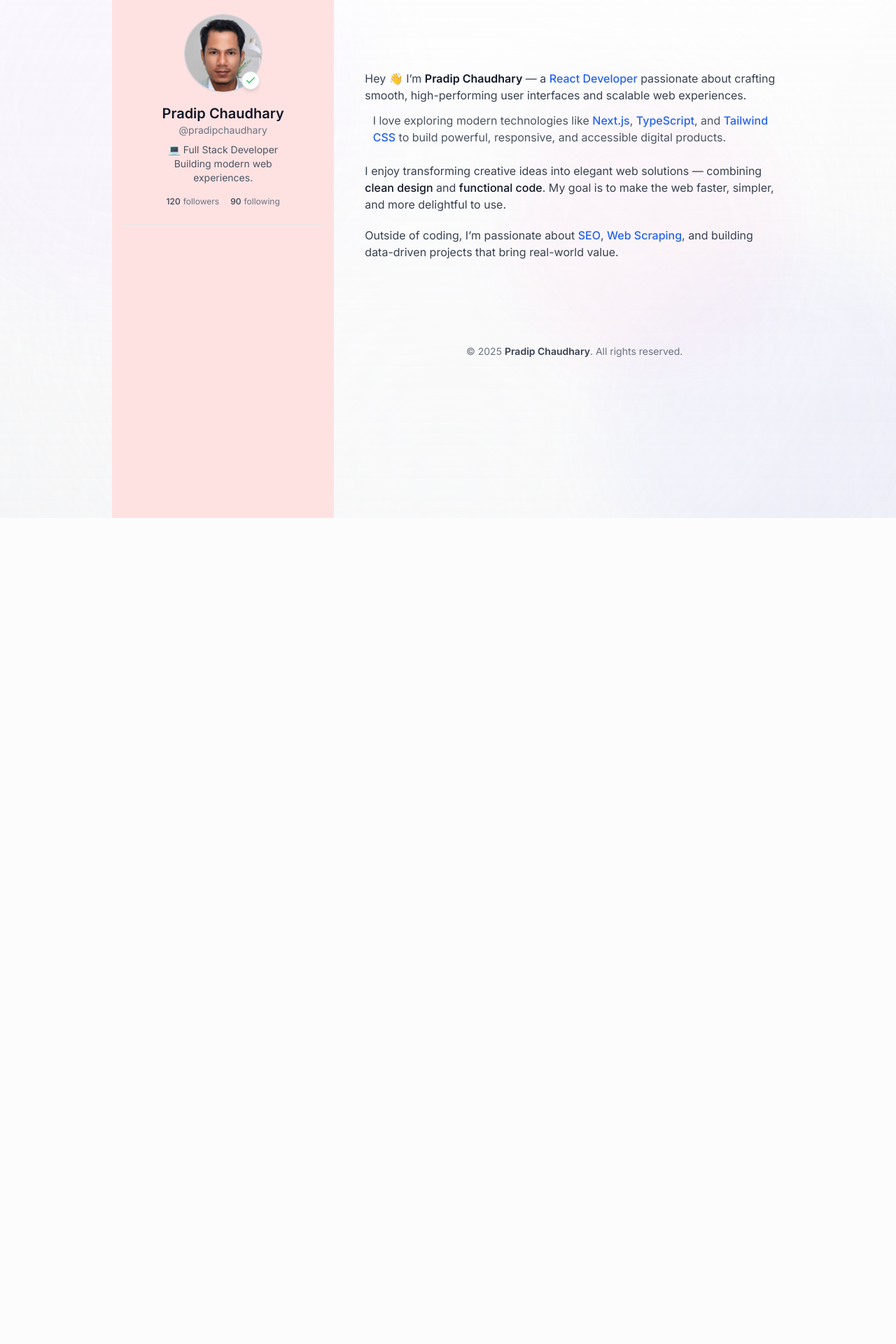
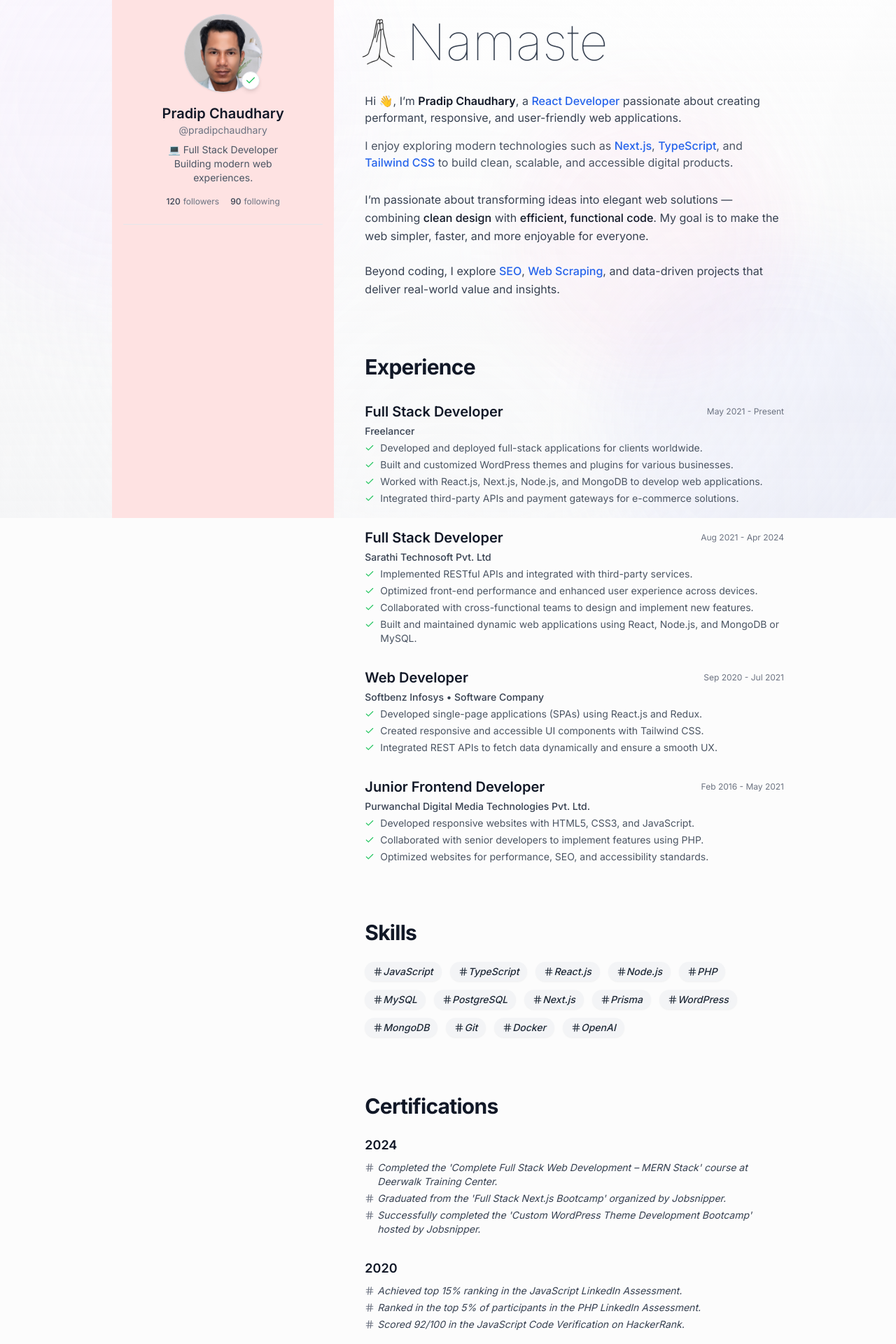
Before and after one commit to pradipchaudhary/portfolio.v3, a Next.js app: page / in a window 1280 px wide. Shown: the part 60-1980 px from the top of the page at 70% size. Before the commit the page ends 800 px from the top, so only its background shows below. Built offline with nearby package versions, Linux system fonts and the light colour scheme.

Commit message:
new look

```diff
--- a/app/page.tsx
+++ b/app/page.tsx
@@ -1,6 +1,10 @@
 "use client";
 
 import About from "@/components/about/About";
+import Certifications from "@/components/Certifications";
+import Experience from "@/components/experience/Experience";
+import Footer from "@/components/Footer";
+import Skills from "@/components/Skills";
 
 /**
  * HomePage Component — Enhanced Professional UI
@@ -16,19 +20,11 @@ export default function HomePage() {
             {/* === ABOUT SECTION === */}
             <About />
 
-            {/* === DIVIDER === */}
-
+            <Experience />
+            <Skills />
+            <Certifications />
             {/* === FOOTER === */}
-            <footer className="py-10 text-center text-gray-500 text-xs md:text-sm">
-                <p>
-                    © {new Date().getFullYear()}{" "}
-                    <strong className="font-semibold text-gray-700">
-                        Pradip Chaudhary
-                    </strong>
-                    . All rights reserved.
-                </p>
-
-            </footer>
+            <Footer />
         </>
     );
 }
--- /dev/null
+++ b/components/Certifications.tsx
@@ -0,0 +1,74 @@
+"use client";
+
+import React from "react";
+import { Hash } from "lucide-react";
+
+const certifications = [
+  {
+    year: "2024",
+    items: [
+      "Completed the 'Complete Full Stack Web Development – MERN Stack' course at Deerwalk Training Center.",
+      "Graduated from the 'Full Stack Next.js Bootcamp' organized by Jobsnipper.",
+      "Successfully completed the 'Custom WordPress Theme Development Bootcamp' hosted by Jobsnipper.",
+    ],
+  },
+  {
+    year: "2020",
+    items: [
+      "Achieved top 15% ranking in the JavaScript LinkedIn Assessment.",
+      "Ranked in the top 5% of participants in the PHP LinkedIn Assessment.",
+      "Scored 92/100 in the JavaScript Code Verification on HackerRank.",
+    ],
+  },
+  {
+    year: "2018",
+    items: [
+      "HTML and CSS Certification from TemplateMonster.com",
+    ],
+  },
+  {
+    year: "2017",
+    items: [
+      "Earned 'JavaScript Expert' status with a score of 212 on Pluralsight IQ.",
+      "Achieved 'CSS Expert' verification with a score of 218 on Pluralsight IQ.",
+    ],
+  },
+  {
+    year: "2016",
+    items: [
+      "Diploma in Computer Engineering, accredited by CTEVT (Council for Technical Education and Vocational Training).",
+    ],
+  },
+];
+
+const Certifications = () => {
+  return (
+    <section id="certifications" className="max-w-3xl mx-auto pt-10 pb-10">
+      {/* Section Title */}
+      <h2 className="text-3xl font-bold text-gray-900 mb-6 tracking-tight">
+        Certifications
+      </h2>
+
+      <div className="space-y-8">
+        {certifications.map((cert, idx) => (
+          <div key={idx}>
+            {/* Year */}
+            <h3 className="text-lg font-semibold text-gray-900 mb-2">{cert.year}</h3>
+
+            {/* Certification Items */}
+            <ul className="space-y-1">
+              {cert.items.map((item, i) => (
+                <li key={i} className="flex items-start">
+                  <Hash className="w-3.5 h-3.5 text-gray-500 mt-[3px] flex-shrink-0" />
+                  <span className="ml-1 text-gray-700 italic text-sm">{item}</span>
+                </li>
+              ))}
+            </ul>
+          </div>
+        ))}
+      </div>
+    </section>
+  );
+};
+
+export default Certifications;
--- /dev/null
+++ b/components/Footer.tsx
@@ -0,0 +1,15 @@
+"use client";
+
+import React from "react";
+
+const Footer = () => {
+  return (
+    <footer className="w-full py-6 mt-12 bg-gray-50 pl-4">
+      <p className="text-sm text-gray-500 italic">
+        Built with ❤️ by Pradip Chaudhary
+      </p>
+    </footer>
+  );
+};
+
+export default Footer;
--- /dev/null
+++ b/components/Skills.tsx
@@ -0,0 +1,48 @@
+"use client";
+
+import React from "react";
+import { Hash } from "lucide-react";
+
+const skills = [
+  "JavaScript",
+  "TypeScript",
+  "React.js",
+  "Node.js",
+  "PHP",
+  "MySQL",
+  "PostgreSQL",
+  "Next.js",
+  "Prisma",
+  "WordPress",
+  "MongoDB",
+  "Git",
+  "Docker",
+  "OpenAI",
+];
+
+const Skills = () => {
+  return (
+    <section id="skills" className="max-w-3xl mx-auto pt-10 pb-10">
+      {/* Section Title */}
+      <h2 className="text-3xl font-bold text-gray-900 mb-6 tracking-tight">
+        Skills
+      </h2>
+
+      {/* Skills Grid */}
+      <div className="flex flex-wrap gap-3">
+        {skills.map((skill, index) => (
+          <span
+            key={index}
+            className="flex items-center px-3 py-1 bg-gray-100 text-gray-800 rounded-full text-sm font-medium italic shadow-sm hover:bg-gray-200 transition-colors duration-150"
+          >
+            <Hash className="w-3.5 h-3.5" />
+            {skill}
+          </span>
+
+        ))}
+      </div>
+    </section>
+  );
+};
+
+export default Skills;
--- a/components/about/About.tsx
+++ b/components/about/About.tsx
@@ -2,6 +2,7 @@
 
 import { motion } from "framer-motion";
 import React from "react";
+import Image from "next/image";
 import PlainLink from "../common/PlainLink";
 
 const About = () => {
@@ -9,53 +10,62 @@ const About = () => {
     <section
       id="about"
       aria-label="About Pradip Chaudhary"
-      className="max-w-3xl mx-auto pt-20 pb-20 text-gray-800"
+      className="max-w-3xl mx-auto pt-0 mb-10 text-gray-800"
     >
       {/* === INTRO HEADER === */}
       <motion.div
-        className="flex flex-col items-center mb-6"
+        className="flex flex-col items-start mb-7"
         initial={{ opacity: 0, y: 20 }}
         animate={{ opacity: 1, y: 0 }}
         transition={{ duration: 0.7, ease: "easeOut" }}
       >
-
+        {/* Namaste Image & Text */}
+        <div className="flex items-center mb-8 ml-[-20px]">
+          <Image
+            src="/namaste.png"
+            alt="Pradip Chaudhary"
+            width={80}
+            height={80}
+          />
+          <span className="text-7xl text-gray-700 font-thin">Namaste</span>
+        </div>
 
         {/* Developer Intro */}
-        <p className="leading-relaxed text-sm md:text-base text-gray-700">
-          Hey 👋 I’m <span className="font-semibold text-gray-900">Pradip Chaudhary</span> — a{" "}
-          <PlainLink href="https://react.dev/">React Developer</PlainLink> passionate about crafting
-          smooth, high-performing user interfaces and scalable web experiences.
+        <p className="text-base md:text-base leading-relaxed text-gray-700">
+          Hi 👋, I’m{" "}
+          <span className="font-semibold text-gray-900">Pradip Chaudhary</span>, a{" "}
+          <PlainLink href="https://react.dev/">React Developer</PlainLink> passionate about creating
+          performant, responsive, and user-friendly web applications.
         </p>
 
-        <p className="text-sm md:text-base text-gray-600 mt-3 max-w-xl">
-          I love exploring modern technologies like{" "}
+        <p className="text-base md:text-base leading-relaxed text-gray-600 mt-4 max-w-2xl">
+          I enjoy exploring modern technologies such as{" "}
           <PlainLink href="https://nextjs.org/">Next.js</PlainLink>,{" "}
           <PlainLink href="https://www.typescriptlang.org/">TypeScript</PlainLink>, and{" "}
-          <PlainLink href="https://tailwindcss.com/">Tailwind CSS</PlainLink> to build powerful,
-          responsive, and accessible digital products.
+          <PlainLink href="https://tailwindcss.com/">Tailwind CSS</PlainLink> to build clean,
+          scalable, and accessible digital products.
         </p>
-
       </motion.div>
 
       {/* === DESCRIPTION === */}
       <motion.div
-        className="space-y-5 leading-relaxed text-sm md:text-base text-gray-700"
+        className="space-y-6 text-base leading-relaxed text-gray-700"
         initial={{ opacity: 0 }}
         animate={{ opacity: 1 }}
         transition={{ delay: 0.3, duration: 0.8 }}
       >
         <p>
-          I enjoy transforming creative ideas into elegant web solutions — combining{" "}
-          <span className="font-medium text-gray-900">clean design</span> and{" "}
-          <span className="font-medium text-gray-900">functional code</span>.
-          My goal is to make the web faster, simpler, and more delightful to use.
+          I’m passionate about transforming ideas into elegant web solutions — combining{" "}
+          <span className="font-medium text-gray-900">clean design</span> with{" "}
+          <span className="font-medium text-gray-900">efficient, functional code</span>. My goal
+          is to make the web simpler, faster, and more enjoyable for everyone.
         </p>
 
         <p>
-          Outside of coding, I’m passionate about{" "}
+          Beyond coding, I explore{" "}
           <PlainLink href="https://moz.com/beginners-guide-to-seo">SEO</PlainLink>,{" "}
-          <PlainLink href="https://scrapy.org/">Web Scraping</PlainLink>, and building
-          data-driven projects that bring real-world value.
+          <PlainLink href="https://scrapy.org/">Web Scraping</PlainLink>, and data-driven projects
+          that deliver real-world value and insights.
         </p>
       </motion.div>
     </section>
--- /dev/null
+++ b/components/experience/Experience.tsx
@@ -0,0 +1,87 @@
+"use client";
+
+import React from "react";
+import { Check } from "lucide-react";
+
+const experiences = [
+  {
+    role: "Full Stack Developer",
+    company: "Freelancer",
+    period: "May 2021 - Present",
+    responsibilities: [
+      "Developed and deployed full-stack applications for clients worldwide.",
+      "Built and customized WordPress themes and plugins for various businesses.",
+      "Worked with React.js, Next.js, Node.js, and MongoDB to develop web applications.",
+      "Integrated third-party APIs and payment gateways for e-commerce solutions.",
+    ],
+  },
+  {
+    role: "Full Stack Developer",
+    company: "Sarathi Technosoft Pvt. Ltd",
+    period: "Aug 2021 - Apr 2024",
+    responsibilities: [
+      "Implemented RESTful APIs and integrated with third-party services.",
+      "Optimized front-end performance and enhanced user experience across devices.",
+      "Collaborated with cross-functional teams to design and implement new features.",
+      "Built and maintained dynamic web applications using React, Node.js, and MongoDB or MySQL.",
+    ],
+  },
+  {
+    role: "Web Developer",
+    company: "Softbenz Infosys • Software Company",
+    period: "Sep 2020 - Jul 2021",
+    responsibilities: [
+      "Developed single-page applications (SPAs) using React.js and Redux.",
+      "Created responsive and accessible UI components with Tailwind CSS.",
+      "Integrated REST APIs to fetch data dynamically and ensure a smooth UX.",
+    ],
+  },
+  {
+    role: "Junior Frontend Developer",
+    company: "Purwanchal Digital Media Technologies Pvt. Ltd.",
+    period: "Feb 2016 - May 2021",
+    responsibilities: [
+      "Developed responsive websites with HTML5, CSS3, and JavaScript.",
+      "Collaborated with senior developers to implement features using PHP.",
+      "Optimized websites for performance, SEO, and accessibility standards.",
+    ],
+  },
+];
+
+const Experience = () => {
+  return (
+    <section id="experience" className="max-w-3xl mx-auto pt-10 pb-10">
+      {/* Main Section Title */}
+      <h2 className="text-3xl font-bold text-gray-900 mb-8 tracking-tight">
+        Experience
+      </h2>
+
+      <div className="space-y-8">
+        {experiences.map((exp, index) => (
+          <div key={index} className="flex flex-col">
+            {/* Role & Period */}
+            <div className="flex flex-col md:flex-row md:justify-between md:items-center">
+              <h3 className="text-lg md:text-xl font-semibold text-gray-900">{exp.role}</h3>
+              <span className="text-[12px] text-gray-500 mt-1 md:mt-0">{exp.period}</span>
+            </div>
+
+            {/* Company */}
+            <p className="text-gray-700 mt-1 mb-1 font-medium text-sm md:text-sm">{exp.company}</p>
+
+            {/* Responsibilities */}
+            <ul className="space-y-1 text-gray-600 text-sm">
+              {exp.responsibilities.map((task, i) => (
+                <li key={i} className="flex items-start gap-2">
+                  <Check className="w-3.5 h-3.5 text-green-500 mt-[3px] flex-shrink-0" />
+                  <span className="text-sm">{task}</span>
+                </li>
+              ))}
+            </ul>
+          </div>
+        ))}
+      </div>
+    </section>
+  );
+};
+
+export default Experience;
```
